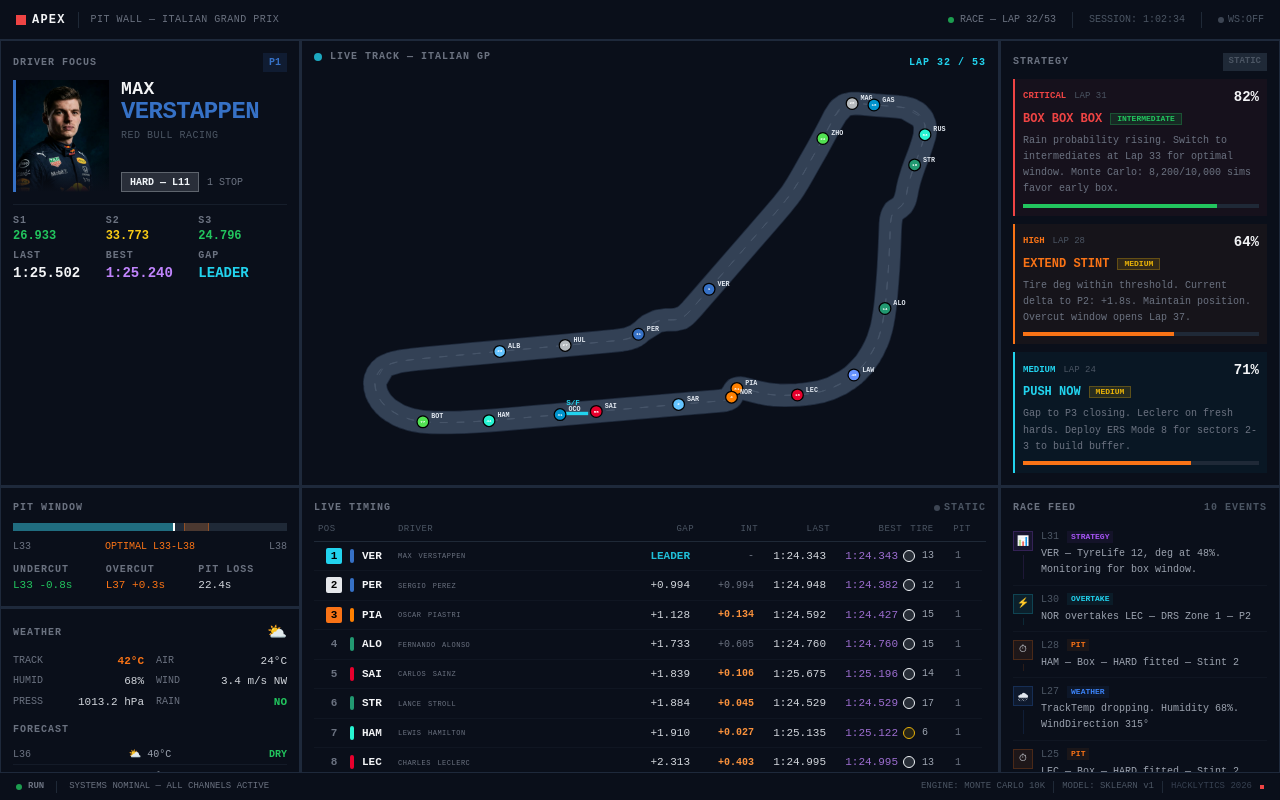
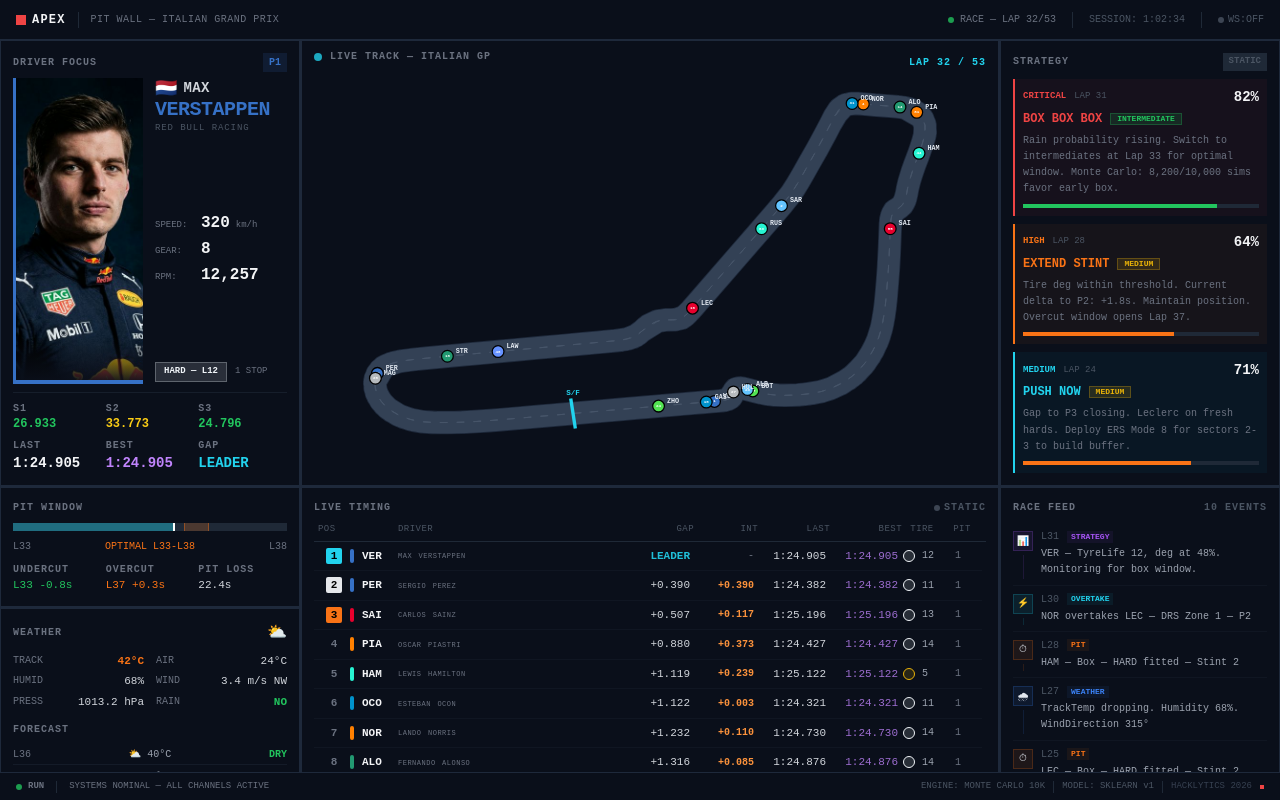
Before and after one commit to Akhileshreddym/Apex, a Next.js app in the folder web/: page / in a window 1280 px wide. Built offline with nearby package versions, Linux system fonts and the light colour scheme; no server answers.

Commit message:
Tweaks and updates + new Driver profile

```diff
--- a/web/app/page.tsx
+++ b/web/app/page.tsx
@@ -14,7 +14,11 @@
 function Dashboard() {
   const chaos = useChaos();
   const [currentLap, setCurrentLap] = useState(31);
+  const [allDrivers, setAllDrivers] = useState<any[]>([]);
   const handleLapChange = useCallback((lap: number) => setCurrentLap(lap), []);
+  const handleLeaderChange = useCallback((leader: any, all?: any[]) => {
+    if (all) setAllDrivers(all);
+  }, []);
 
   return (
     <div className="h-screen w-screen flex flex-col bg-apex-bg overflow-hidden">
@@ -76,7 +80,7 @@
 
       {/* Main Grid */}
       <div className="flex-1 grid grid-cols-[300px_1fr_280px] grid-rows-[1fr_1fr] gap-px bg-apex-border overflow-hidden">
-        <div className="row-span-1"><DriverCard /></div>
+        <div className="row-span-1"><DriverCard allDrivers={allDrivers} currentLap={currentLap} /></div>
         <div className="row-span-1"><TrackCanvas onLapChange={handleLapChange} /></div>
         <div className="row-span-1"><StrategyPanel /></div>
         <div className="row-span-1 flex flex-col gap-px bg-apex-border overflow-y-auto">
@@ -84,7 +88,7 @@
           <WeatherPanel />
           <TireDegradation />
         </div>
-        <div className="row-span-1"><CarTimings currentLap={currentLap} /></div>
+        <div className="row-span-1"><CarTimings currentLap={currentLap} onLeaderChange={handleLeaderChange} /></div>
         <div className="row-span-1"><RaceHistory /></div>
       </div>
 
--- a/web/components/CarTimings.tsx
+++ b/web/components/CarTimings.tsx
@@ -14,10 +14,18 @@
 
 interface CarTimingsProps {
   currentLap: number;
+  onLeaderChange?: (leader: SimulationDriver, allDrivers: SimulationDriver[]) => void;
 }
 
-export default function CarTimings({ currentLap }: CarTimingsProps) {
+export default function CarTimings({ currentLap, onLeaderChange }: CarTimingsProps) {
   const chaos = useChaos();
+
+  // Keep callback ref stable
+  const onLeaderChangeRef = useRef(onLeaderChange);
+  useEffect(() => { onLeaderChangeRef.current = onLeaderChange; }, [onLeaderChange]);
+
+  // Store pending notification data to fire AFTER render (avoids setState-during-render)
+  const pendingNotifyRef = useRef<{ leader: SimulationDriver; all: SimulationDriver[] } | null>(null);
 
   // Track the current visual lap without triggering effect restarts
   const lapRef = useRef(currentLap);
@@ -167,12 +175,28 @@
           return driver as SimulationDriver;
         });
 
-        return [...fullyRanked, ...outDrivers];
+        const result = [...fullyRanked, ...outDrivers];
+
+        // Queue notification for after render
+        if (fullyRanked.length > 0) {
+          pendingNotifyRef.current = { leader: fullyRanked[0], all: result };
+        }
+
+        return result;
       });
-    }, 2500);
+    }, 4100);
 
     return () => clearInterval(interval);
   }, [chaos.event]);
+
+  // Fire the deferred notification AFTER the render completes
+  useEffect(() => {
+    if (pendingNotifyRef.current) {
+      const { leader, all } = pendingNotifyRef.current;
+      pendingNotifyRef.current = null;
+      onLeaderChangeRef.current?.(leader, all);
+    }
+  }, [timingData]);
 
   return (
     <div className="apex-card flex flex-col h-full overflow-hidden">
--- a/web/components/DriverCard.tsx
+++ b/web/components/DriverCard.tsx
@@ -1,16 +1,71 @@
 "use client";
 
+import { useState, useEffect, useRef } from "react";
 import { mockTimingData, TIRE_COLORS } from "@/lib/mock-data";
 import { formatLapTime, formatSectorTime } from "@/lib/format";
 
-export default function DriverCard() {
-  const d = mockTimingData[0];
+// Country flags for 2023 grid drivers
+const COUNTRY_FLAGS: Record<string, string> = {
+  "Max Verstappen": "🇳🇱",
+  "Carlos Sainz": "🇪🇸",
+  "George Russell": "🇬🇧",
+  "Lewis Hamilton": "🇬🇧",
+  "Sergio Perez": "🇲🇽",
+  "Charles Leclerc": "🇲🇨",
+  "Lance Stroll": "🇨🇦",
+  "Valtteri Bottas": "🇫🇮",
+  "Alexander Albon": "🇹🇭",
+  "Fernando Alonso": "🇪🇸",
+  "Oscar Piastri": "🇦🇺",
+  "Lando Norris": "🇬🇧",
+  "Esteban Ocon": "🇫🇷",
+  "Logan Sargeant": "🇺🇸",
+  "Kevin Magnussen": "🇩🇰",
+  "Liam Lawson": "🇳🇿",
+  "Nico Hulkenberg": "🇩🇪",
+  "Guanyu Zhou": "🇨🇳",
+  "Pierre Gasly": "🇫🇷",
+};
+
+interface DriverCardProps {
+  allDrivers?: any[];
+  currentLap?: number;
+}
+
+const FOCUS_DRIVER = "VER"; // Always focus on Verstappen
+
+export default function DriverCard({ allDrivers, currentLap = 31 }: DriverCardProps) {
+  // Always find VER in the live data, fall back to mock
+  const d = allDrivers?.find((dr: any) => dr.Abbreviation === FOCUS_DRIVER) ?? mockTimingData[0];
   const tireColor = TIRE_COLORS[d.Compound] ?? "#64748b";
+
+  // Simulate speed, gear, and RPM that update every tick
+  const raceOver = currentLap >= 53;
+  const [telemetry, setTelemetry] = useState({ speed: 312, gear: 8, rpm: 11500 });
+
+  useEffect(() => {
+    if (raceOver) {
+      setTelemetry({ speed: 0, gear: 0, rpm: 0 });
+      return;
+    }
+    const interval = setInterval(() => {
+      setTelemetry({
+        speed: Math.round(280 + Math.random() * 50),
+        gear: Math.floor(6 + Math.random() * 3),
+        rpm: Math.round(10000 + Math.random() * 2500),
+      });
+    }, 1200);
+    return () => clearInterval(interval);
+  }, [raceOver]);
+
+  const firstName = d.FullName?.split(" ")[0] ?? "";
+  const lastName = d.FullName?.split(" ").slice(1).join(" ") ?? "";
+  const flag = COUNTRY_FLAGS[d.FullName] ?? "🏁";
 
   return (
     <div className="apex-card flex flex-col h-full overflow-hidden relative">
-      {/* Header badge */}
-      <div className="flex items-center justify-between mb-2">
+      {/* Header */}
+      <div className="flex items-center justify-between mb-1.5 shrink-0">
         <span className="apex-label">DRIVER FOCUS</span>
         <span
           className="text-[10px] font-bold px-1.5 py-0.5"
@@ -20,14 +75,14 @@
         </span>
       </div>
 
-      {/* Driver Photo + Info (Image 2 inspired) */}
-      <div className="flex gap-3 items-start">
-        {/* Driver Photo */}
+      {/* Main layout: Photo left, Info right */}
+      <div className="flex gap-3 flex-1 min-h-0">
+        {/* Driver Photo — large, matching reference */}
         <div
-          className="w-24 h-28 shrink-0 overflow-hidden relative"
+          className="w-[130px] shrink-0 overflow-hidden relative"
           style={{
             borderLeft: `3px solid #${d.TeamColor}`,
-            background: `linear-gradient(135deg, #${d.TeamColor}22, #0a0f1a)`,
+            background: `linear-gradient(135deg, #${d.TeamColor}15, #0a0f1a)`,
           }}
         >
           <img
@@ -35,36 +90,69 @@
             alt={d.FullName}
             className="w-full h-full object-cover object-top"
           />
-          {/* Gradient overlay at bottom */}
-          <div className="absolute bottom-0 left-0 right-0 h-8"
-            style={{ background: 'linear-gradient(transparent, #0a0f1a)' }}
+          {/* Bottom gradient */}
+          <div
+            className="absolute bottom-0 left-0 right-0 h-12"
+            style={{ background: "linear-gradient(transparent, #0a0f1a)" }}
+          />
+          {/* Team color glow at bottom */}
+          <div
+            className="absolute bottom-0 left-0 right-0 h-1"
+            style={{ background: `#${d.TeamColor}` }}
           />
         </div>
 
-        {/* Name + Team + Live Stats */}
-        <div className="flex-1 min-w-0 flex flex-col justify-between" style={{ minHeight: 112 }}>
+        {/* Right side: Name + Telemetry + Timing */}
+        <div className="flex-1 flex flex-col justify-between min-w-0 py-0.5">
+          {/* Name block */}
           <div>
-            <div
-              className="text-lg font-black tracking-wide text-gray-100 uppercase truncate"
+            <div className="flex items-center gap-1.5 mb-0.5">
+              <span className="text-lg leading-none">{flag}</span>
+              <span
+                className="text-sm font-bold text-gray-300 uppercase tracking-wide"
                 style={{ lineHeight: 1.1 }}
               >
-              {d.FullName.split(' ')[0]}
+                {firstName}
+              </span>
             </div>
             <div
-              className="text-2xl font-black tracking-tight uppercase truncate"
+              className="text-xl font-black uppercase tracking-tight truncate"
               style={{ color: `#${d.TeamColor}`, lineHeight: 1 }}
             >
-              {d.FullName.split(' ').slice(1).join(' ')}
+              {lastName}
             </div>
-            <div className="text-[10px] text-gray-600 uppercase tracking-wider mt-1">
+            <div className="text-[9px] text-gray-600 uppercase tracking-widest mt-0.5">
               {d.TeamName}
             </div>
           </div>
 
-          {/* Tire & Stint Badge */}
+          {/* Live Telemetry — Speed / Gear / RPM */}
+          <div className="flex flex-col gap-0.5 mt-2">
+            <div className="flex items-baseline gap-1.5">
+              <span className="text-[9px] text-gray-500 uppercase w-10">SPEED:</span>
+              <span className="font-mono text-base font-black text-gray-100 transition-all duration-300">
+                {telemetry.speed}
+              </span>
+              <span className="text-[9px] text-gray-500">km/h</span>
+            </div>
+            <div className="flex items-baseline gap-1.5">
+              <span className="text-[9px] text-gray-500 uppercase w-10">GEAR:</span>
+              <span className="font-mono text-base font-black text-gray-100 transition-all duration-300">
+                {telemetry.gear}
+              </span>
+            </div>
+            <div className="flex items-baseline gap-1.5">
+              <span className="text-[9px] text-gray-500 uppercase w-10">RPM:</span>
+              <span className="font-mono text-base font-black text-gray-100 transition-all duration-300">
+                {telemetry.rpm.toLocaleString()}
+              </span>
+            </div>
+          </div>
+
+          {/* Tire badge */}
           <div className="flex items-center gap-2 mt-2">
             <div
-              className="h-5 px-2 flex items-center text-[10px] font-bold uppercase"
+              className="h-5 px-2 flex items-center text-[9px] font-bold uppercase"
               style={{
                 backgroundColor: tireColor + "22",
                 color: tireColor,
@@ -73,15 +161,17 @@
             >
               {d.Compound} — L{d.TyreLife}
             </div>
-            <span className="text-[10px] text-gray-500">
+            <span className="text-[9px] text-gray-500 font-mono">
               {d.PitCount} STOP{d.PitCount !== 1 ? "S" : ""}
             </span>
           </div>
         </div>
       </div>
 
-      {/* Sector Times */}
-      <div className="grid grid-cols-3 gap-1 mt-3 pt-2 border-t border-gray-800/60">
+      {/* Bottom stats bar — Sectors + Lap Times */}
+      <div className="border-t border-gray-800/60 mt-2 pt-2 shrink-0">
+        {/* Sector times */}
+        <div className="grid grid-cols-3 gap-1">
           <div>
             <div className="apex-label">S1</div>
             <div className="font-mono text-xs font-bold text-apex-green">
@@ -102,8 +192,8 @@
           </div>
         </div>
 
-      {/* Lap Times */}
-      <div className="grid grid-cols-3 gap-1 mt-1">
+        {/* Last / Best / Gap */}
+        <div className="grid grid-cols-3 gap-1 mt-1.5">
           <div>
             <div className="apex-label">LAST</div>
             <div className="font-mono text-sm font-bold text-gray-100">
@@ -124,5 +214,6 @@
           </div>
         </div>
       </div>
+    </div>
   );
 }
--- a/web/components/TrackCanvas.tsx
+++ b/web/components/TrackCanvas.tsx
@@ -73,9 +73,12 @@
 
   const initCars = useCallback(() => {
     const drivers = timingData as any[];
+    // Target ~4.1 seconds per lap (90 seconds / 22 laps left). At 60fps, that's 246 frames.
+    const baseSpeed = TRACK_POINTS.length / 246;
+
     carsRef.current = drivers.map((d: any, i: number) => ({
       trackIndex: (i * 20) % TRACK_POINTS.length,
-      speed: d.Status === "OUT" ? 0 : 1.4 + Math.random() * 0.3 - i * 0.02,
+      speed: d.Status === "OUT" ? 0 : baseSpeed + Math.random() * (baseSpeed * 0.1) - i * (baseSpeed * 0.01),
       Abbreviation: d.Abbreviation,
       TeamColor: `#${d.TeamColor}`,
       DriverNumber: d.DriverNumber,
@@ -149,14 +152,28 @@
 
     // Start/Finish line
     const sfPos = TRACK_POINTS[0];
+
+    // Calculate the angle of the track at S/F line to rotate the drawing properly
+    const nextPos = TRACK_POINTS[1];
+    const angle = Math.atan2(nextPos.y - sfPos.y, nextPos.x - sfPos.x);
+
+    ctx.save();
+    ctx.translate(sfPos.x, sfPos.y);
+    ctx.rotate(angle);
+
+    // Draw the line perfectly perpendicular to the track direction
     ctx.fillStyle = "#22d3ee";
-    ctx.fillRect(sfPos.x - 18, sfPos.y - 2, 36, 4);
-    ctx.font = "bold 9px JetBrains Mono, monospace";
+    // x is along track direction, y is across. We want the line across the track.
+    ctx.fillRect(-2, -18, 4, 36);
+
+    // Draw the "S/F" text
+    ctx.rotate(-angle); // unrotate text so it stays upright
+    ctx.font = "bold 9px monospace";
     ctx.fillStyle = "#22d3ee";
     ctx.textAlign = "center";
-    ctx.fillText("S/F", sfPos.x, sfPos.y - 10);
+    ctx.fillText("S/F", 0, -22);
 
-    // Cars
+    ctx.restore();
     for (const car of carsRef.current) {
       if (car.isOut) continue;
 
@@ -202,13 +219,13 @@
       ctx.lineWidth = 1.5;
       ctx.stroke();
 
-      ctx.font = "bold 5px JetBrains Mono, monospace";
+      ctx.font = "bold 5px monospace";
       ctx.fillStyle = "#fff";
       ctx.textAlign = "center";
       ctx.textBaseline = "middle";
       ctx.fillText(car.DriverNumber, pt.x, pt.y);
 
-      ctx.font = "bold 8px JetBrains Mono, monospace";
+      ctx.font = "bold 8px monospace";
       ctx.fillStyle = "#e2e8f0";
       ctx.textAlign = "left";
       ctx.textBaseline = "bottom";
```
Also changed, not shown: 1 other file (tests, documents, lock files or other folders). Lines whose indentation alone changed are shown as unchanged.
